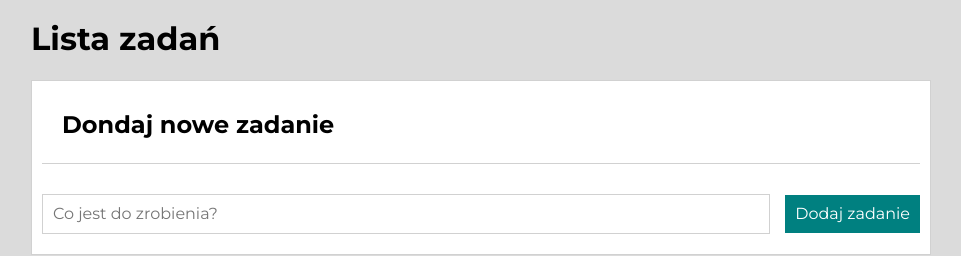
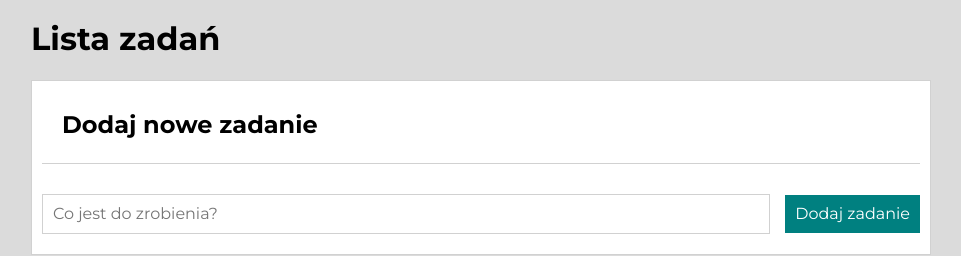
Before and after one commit to SzymonFrontDev/Todo-List-React, a React (Create React App) app: page / in a window 1280 px wide. Shown: the top 256 px of the page, without its empty margins (159-1120 px from the left). Built offline with nearby package versions, Linux system fonts and the light colour scheme.

Commit message:
changed title

```diff
--- a/src/App.js
+++ b/src/App.js
@@ -1,11 +1,11 @@
 import Form from "./Form";
 import Tasks from "./Tasks";
-import Buttons from"./Buttons";
+import Buttons from "./Buttons";
 import Section from "./Section";
 import Header from "./Header";
 import Container from "./Container";
 
-const tasks =[
+const tasks = [
   { id: 1, content: "przejść na Reacta", done: false },
   { id: 2, content: "zjeść obiad", done: true },
 ];
@@ -18,7 +18,7 @@ function App() {
       <Header title="Lista zadań" />
 
       <Section
-      title="Dondaj nowe zadanie"
+        title="Dodaj nowe zadanie"
         body={<Form />}
       />
       <Section
@@ -27,12 +27,13 @@ function App() {
           <Tasks tasks={tasks} hideDoneTasks={hideDoneTasks} />
         }
         extraHeaderContent={
-      <Buttons tasks={tasks} hideDoneTasks={hideDoneTasks}/>
+          <Buttons tasks={tasks} hideDoneTasks={hideDoneTasks} />
         }
       />
 
 
     </Container>
-  )}
+  )
+}
 
 export default App;
```
Lines whose indentation alone changed are shown as unchanged.
